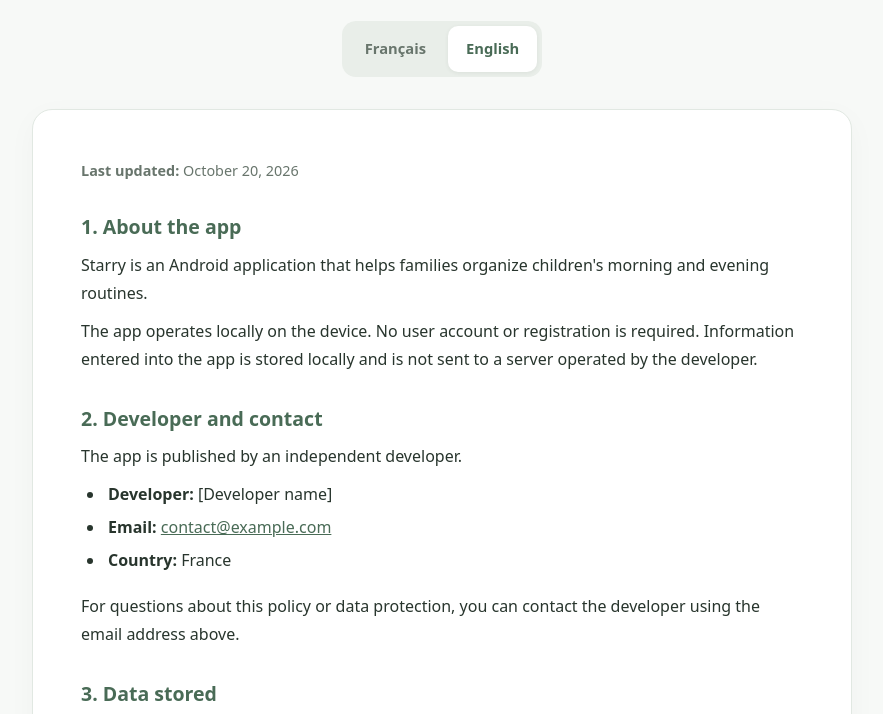
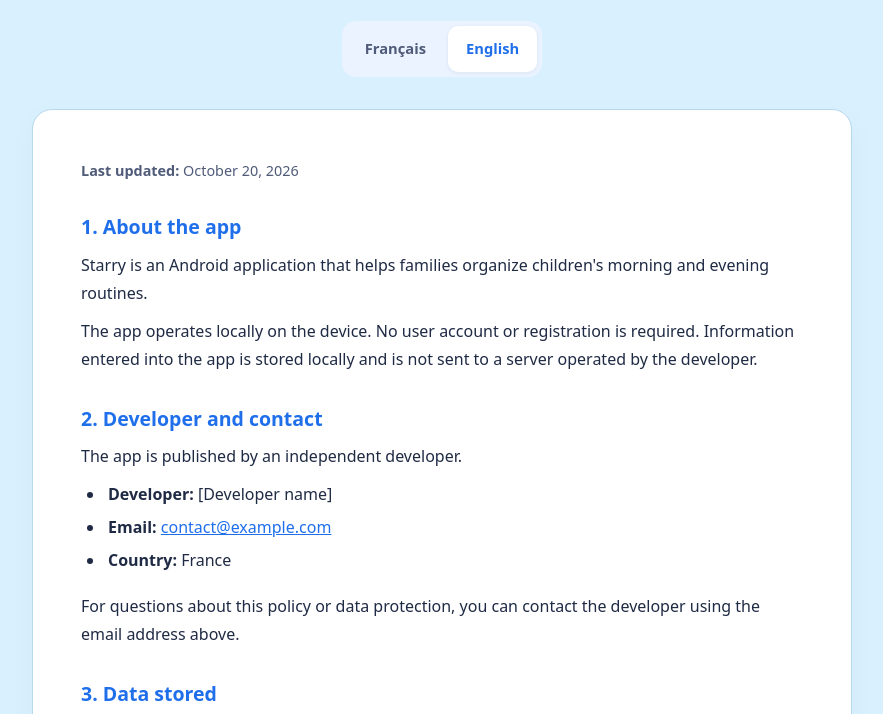
Before and after one commit to flo6913/starry-privacy-policy, a plain HTML site: page privacy-policy.html in a window 1280 px wide. Shown: the part 232-946 px from the top of the page, without its empty margins (198-1081 px from the left). Drawn offline with Linux system fonts and the light colour scheme.

Commit message:
feat: rework

```diff
--- a/privacy-policy.html
+++ b/privacy-policy.html
@@ -11,12 +11,12 @@
   <style>
     :root {
       color-scheme: light;
-      --primary: #496b56;
-      --primary-light: #eaf1eb;
-      --text: #28352d;
-      --muted: #68756c;
-      --border: #e1e8e2;
-      --background: #f7f9f7;
+      --primary: #1f6feb;
+      --primary-light: #eaf3ff;
+      --text: #1f2a44;
+      --muted: #4f5b78;
+      --border: #b5d8ee;
+      --background: #d9f0ff;
       --white: #ffffff;
     }
 
@@ -74,7 +74,7 @@
       display: inline-flex;
       gap: 4px;
       padding: 5px;
-      background: #e9eee9;
+      background: #eaf3ff;
       border-radius: 14px;
       margin-top: 24px;
     }
@@ -95,12 +95,12 @@
     .language-switch button[aria-pressed="true"] {
       background: var(--white);
       color: var(--primary);
-      box-shadow: 0 1px 4px #26352d12;
+      box-shadow: 0 1px 4px #1f2a4412;
     }
 
     button:focus-visible,
     a:focus-visible {
-      outline: 3px solid #88aa92;
+      outline: 3px solid #1f6feb;
       outline-offset: 3px;
     }
 
@@ -109,7 +109,7 @@
       border: 1px solid var(--border);
       border-radius: 20px;
       padding: clamp(22px, 5vw, 48px);
-      box-shadow: 0 8px 30px #23362908;
+      box-shadow: 0 8px 30px #1f2a4408;
     }
 
     .updated {
@@ -241,7 +241,7 @@
         <h2>2. Éditeur et contact</h2>
         <p>L'application est éditée par un développeur indépendant.</p>
         <ul>
-          <li><strong>Développeur :</strong> [Nom du développeur]</li>
+          <li><strong>Développeur :</strong> Novidev</li>
           <li>
             <strong>E-mail :</strong>
             <a href="mailto:contact@example.com">contact@example.com</a>
@@ -401,7 +401,7 @@
           Pour toute question relative à cette politique :
         </p>
         <ul>
-          <li><strong>Éditeur :</strong> [Nom du développeur]</li>
+          <li><strong>Éditeur :</strong> Novidev</li>
           <li>
             <strong>E-mail :</strong>
             <a href="mailto:contact@example.com">contact@example.com</a>
```
